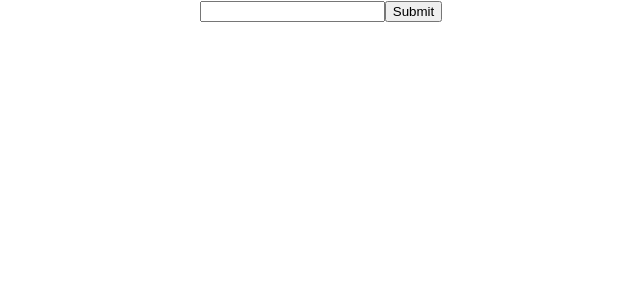
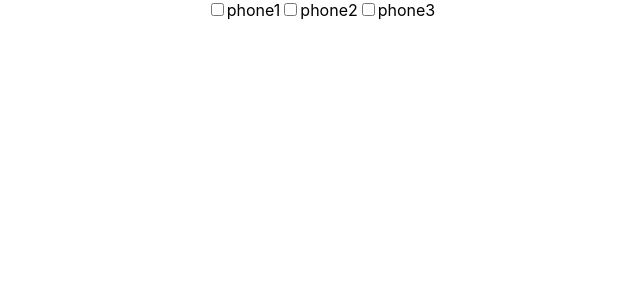
Before and after one commit to AofPatiphan/Create-React-App, a React (Create React App) app: page / in a window 1280 px wide. Shown: the top 300 px of the page, without its empty margins (319-959 px from the left). Built offline with nearby package versions, Linux system fonts and the light colour scheme.

Commit message:
completed

```diff
--- a/src/App.js
+++ b/src/App.js
@@ -16,25 +16,28 @@ function App() {
   //   return console.log(id);
   // };
 
-  const handleSubmitForm = (event) => {
-    event.preventDefault();
-    console.log("submited");
+  const handleChange = (event) => {
+    console.log(`${event.target.name}:  ${event.target.value}`);
   };
 
-  const handleChangeEmail = (event) => {
-    console.log(event.target.value);
+  const Label = (props) => {
+    return (
+      <>
+        <input
+          type="checkbox"
+          onChange={handleChange}
+          name={props.name}
+          value={props.value}
+        />
+        <label>{props.name}</label>
+      </>
+    );
   };
   return (
     <div className="App">
-      {/* //     <button onClick={handleClick1}>Click Me</button> */}
-      {/* //     <button onClick={(event) => handleClick(event, 3)}>Click Me</button> */}
-
-      {/* <button onClick={handleClick2(5)}>Click Me</button> */}
-
-      <form onSubmit={handleSubmitForm}>
-        <input name="email" onChange={handleChangeEmail} />
-        <button>Submit</button>
-      </form>
+      <Label name="phone1" value="Samsung" />
+      <Label name="phone2" value="Apple" />
+      <Label name="phone3" value="Huawei" />
     </div>
   );
 }
```
